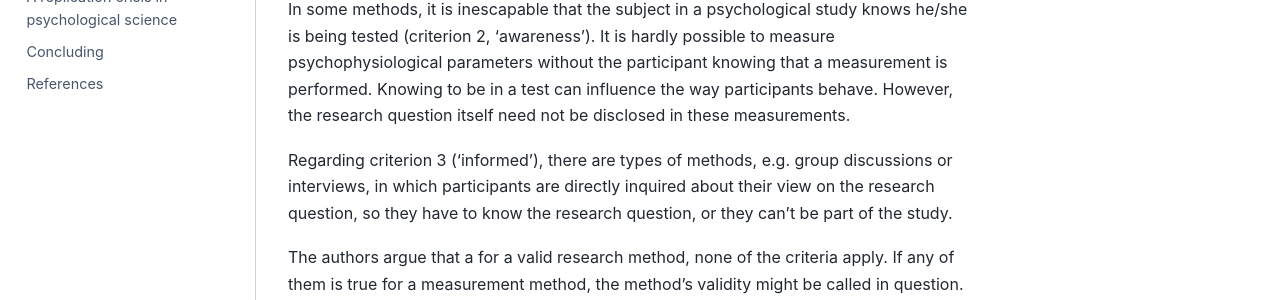
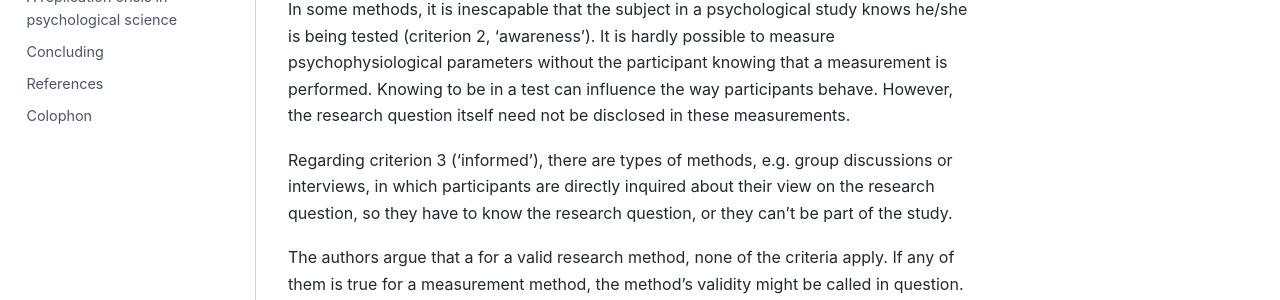
Before and after one commit to MaastrichtUniversityPress/mind-measuring-mind, a Jupyter Book: the page built from book/chapter5.md, in a window 1280 px wide and 1394 px high. Shown: the part 727-1027 px from the top of the window. Built offline with Jupyter Book 1.0.4 settings and Sphinx 7.4.7 and the Sphinx Book theme 1.1.4, drawn with Linux system fonts in a browser that asks for light colours; comment, search, counter and statistics services are not loaded.

Commit message:
Update colophon.md

```diff
--- a/book/colophon.md
+++ b/book/colophon.md
@@ -1,3 +1,5 @@
+# Colophon
+
 **_MIND MEASURING MIND_
 _An introduction to psychological science and research, for discussions in a PBL context._**
 
```
